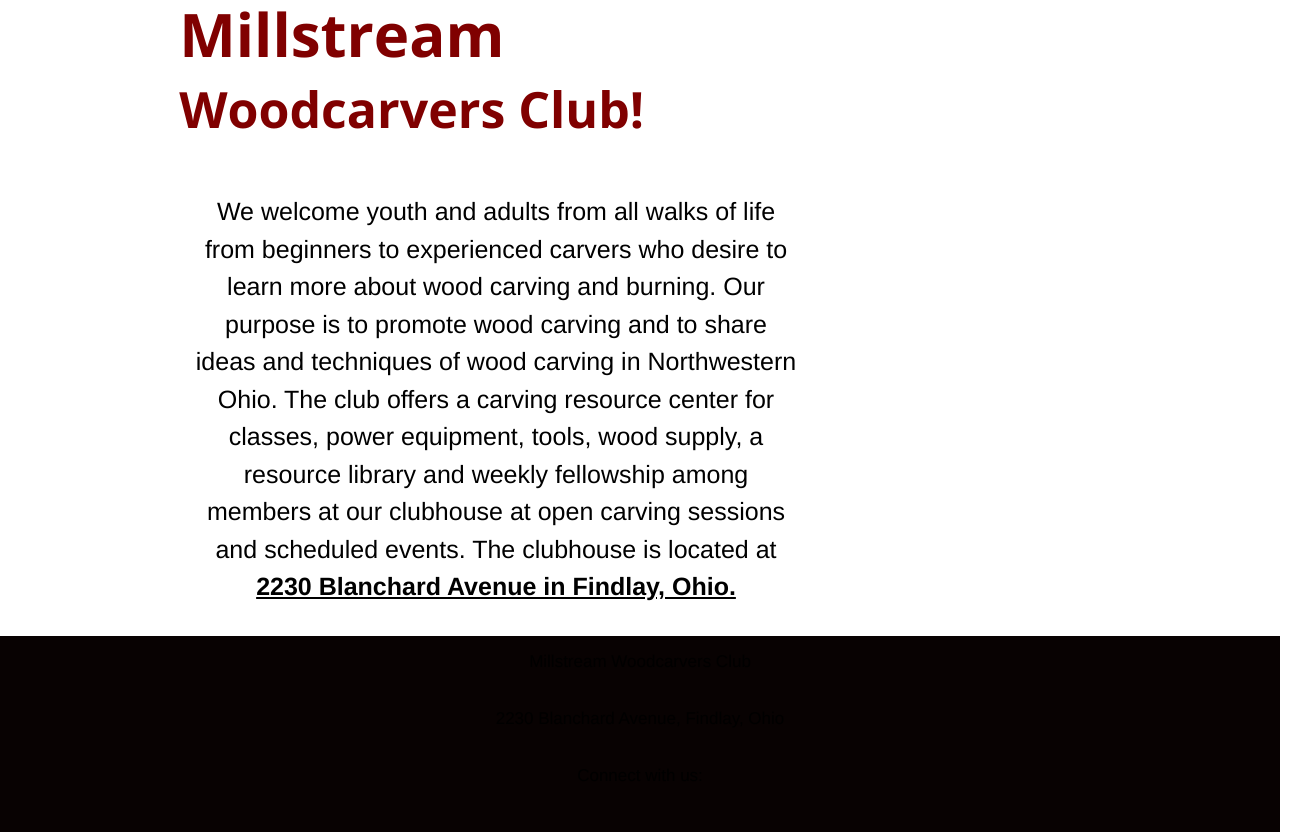
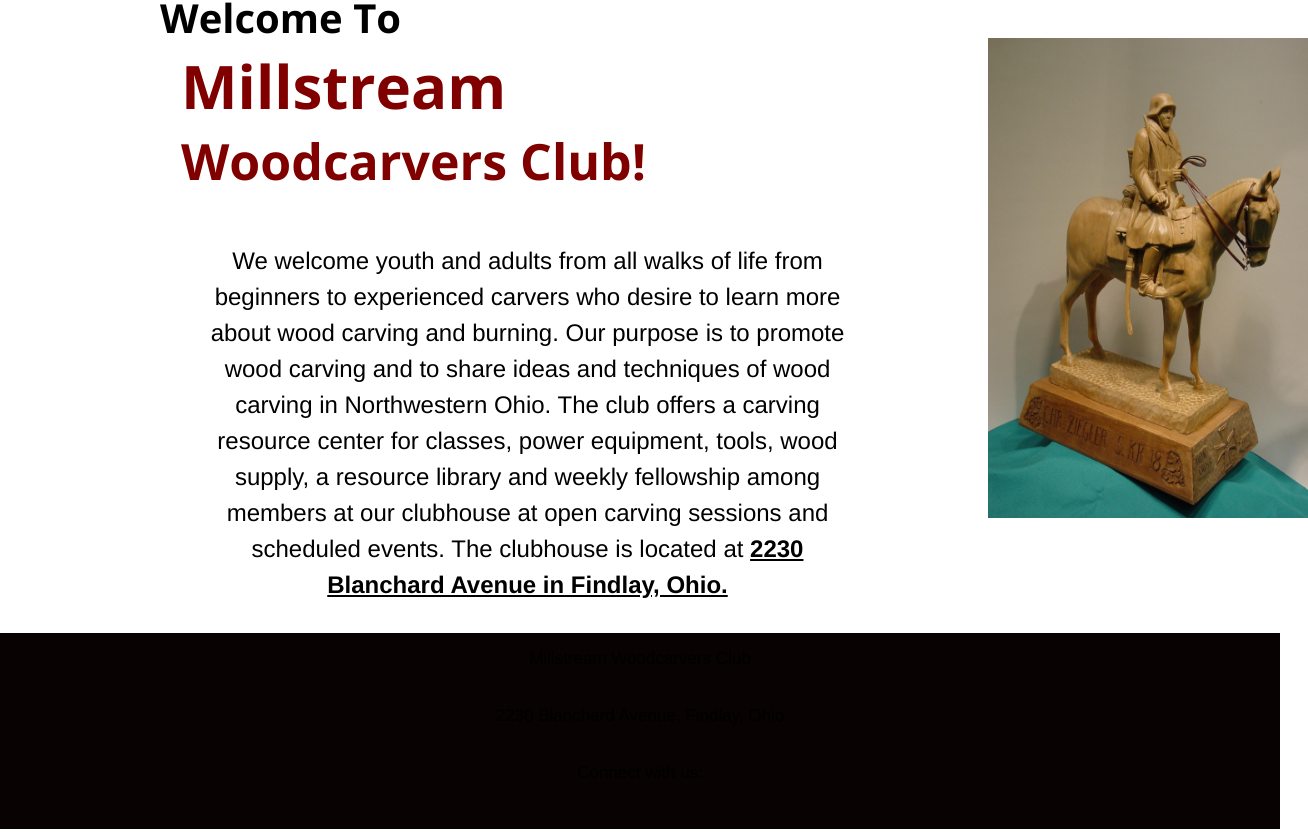
Before and after one commit to sidiBtr/CSCI480-project, a React (Vite) app in the folder frontend/: page / in a window 1280 px wide. Shown: the part 194-1026 px from the top of the page, 1308 px wide, since content can reach past the window. Built offline with nearby package versions, Linux system fonts and the light colour scheme.

Commit message:
New home page changes

```diff
--- a/frontend/src/pages/Home.jsx
+++ b/frontend/src/pages/Home.jsx
@@ -9,7 +9,9 @@
 export default function Home() {
   return (
     <>
-      <div className='home-text'>
+    <section id="welcome-section">
+    <div className="img-text">
+      <div className="home-text">
         <h3 className="welcome">Welcome To</h3>
         <h1>Millstream</h1>
         <h3 className="club">Woodcarvers Club!</h3>
@@ -21,8 +23,12 @@
         at our clubhouse at open carving sessions and scheduled events.
         The clubhouse is located at <Link to={"http://maps.apple.com/?q=2230+Blanchard+Ave,+Findlay+OH"}>2230 Blanchard Avenue in Findlay, Ohio.</Link>
         </p>
+        </div>
+        <div className="home-image">
+        <img src={image110} />
+        </div>
       </div>
-
+    </section>
     <footer>
         <p>Millstream Woodcarvers Club</p>
         <p>2230 Blanchard Avenue, Findlay, Ohio</p>
--- a/frontend/src/pages/homePage.css
+++ b/frontend/src/pages/homePage.css
@@ -1,56 +1,19 @@
 
-.home-page-container {
-  max-width: 800px;
-  min-height: 100vh;
-  margin: 0 auto;
-  padding-top: 50px;
-}
-
-h2 {
-  text-align: center;
-  font-size: 2em;
-  margin-bottom: 20px;
-}
-
-.content {
-  font-size: 1.1em;
-  line-height: 1.6;
-}
-
-
-@media (max-width: 600px) {
-  .home-page-container {
-    padding: 10px;
-  }
-
-  h2 {
-    font-size: 1.5em;
-  }
-
-  .content {
-    font-size: 1em;
-  }
-}
-
-footer {
-  margin-top: auto;
-  background: #080202;
-  padding: 10px 20px;
-  width: 100%;
-  box-sizing: border-box;
-}
-
-footer p {
-  margin: 5px 0;
-}
 html {
   font-family: 'Open Sans', sans-serif;
   scroll-behavior: smooth;
 }
 
+#welcome-section {
+  height: 100vh;
+}
+
+.container {
+  display: flex;
+  flex-direction: column;
+}
+
 .home-text {
-    max-width: 800px;
-    min-height: 100vh;
     padding-top: 8em;
     padding-left: 10em;
   }
@@ -72,8 +35,9 @@
   }
 
   .home-text p {
-    max-width: 800px;
-    font-size: 25px;
+    max-width: 700px;
+    font-size: 24px;
+    font-weight: normal;
     line-height: 150%;
     margin-left: 5%;
     padding-top: 2em;
@@ -87,6 +51,23 @@
 
   .home-text a:hover {
     color: maroon;
+  }
+
+  .home-image {
+    display: flex;
+    padding-left: 8em;
+    padding-top: 11em;
+  }
+
+  .home-image img {
+    position: absolute;
+    width: 25%;
+    height: 60%;
+  }
+
+  .img-text {
+    display: flex;
+    flex-direction: row;
   }
   /*
   @media (max-width: 600px) {
```
Also changed, not shown: frontend/src/components/NavBarStyle.css (line endings or trailing spaces).
